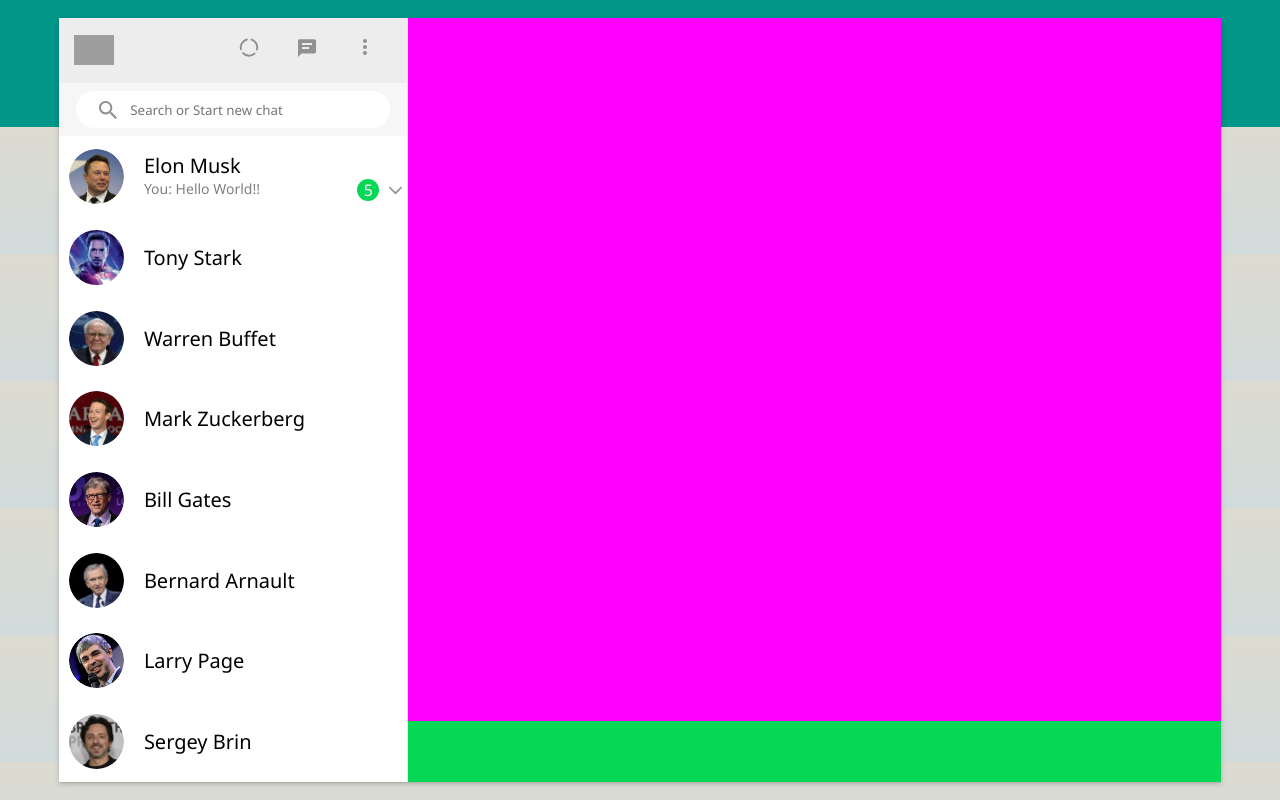
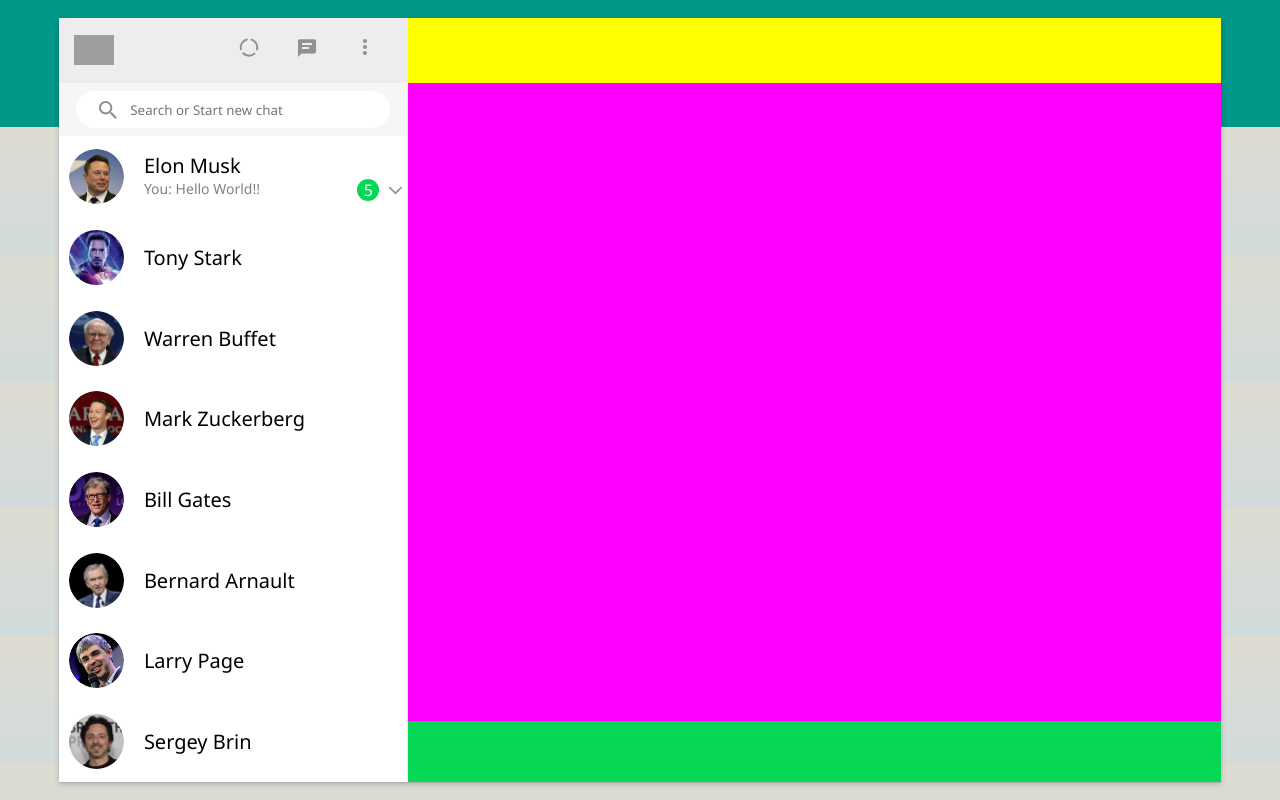
Before and after one commit to SumeMonty/Whatsapp-Web-UI, a plain HTML site: page index.html in a window 1280 px wide. Both pictures are taken after a click on the element "Tony Stark". Drawn offline with Linux system fonts and the light colour scheme; grey boxes are pictures that could not be loaded.

Commit message:
Added Profile Bar in the chat screen

```diff
--- a/app.css
+++ b/app.css
@@ -250,6 +250,12 @@ body{
 
 .message-screen{
 	width: 100%;
-	height: 92%;
+	height: 83.5%;
 	background-color: magenta;
 }
+
+.profile-screen{
+	height: 8.5%;
+	width: 100%;
+	background-color: yellow;
+}
--- a/index.html
+++ b/index.html
@@ -101,6 +101,7 @@
                     </div>
                 </div>
 				<div id="chat-1">
+					<div class="profile-screen"></div>
 					<div class="message-screen"></div>
 					<div class="message-box"></div>
 				</div>
```
